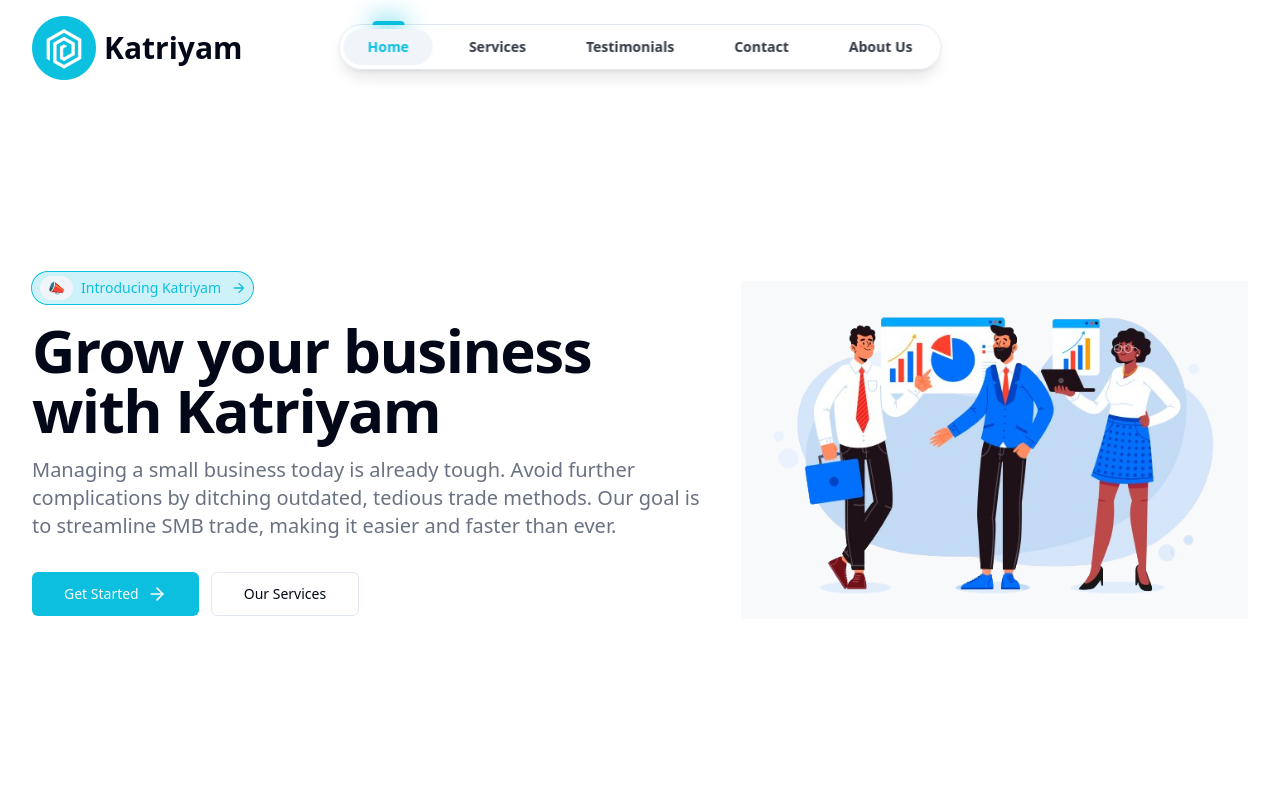
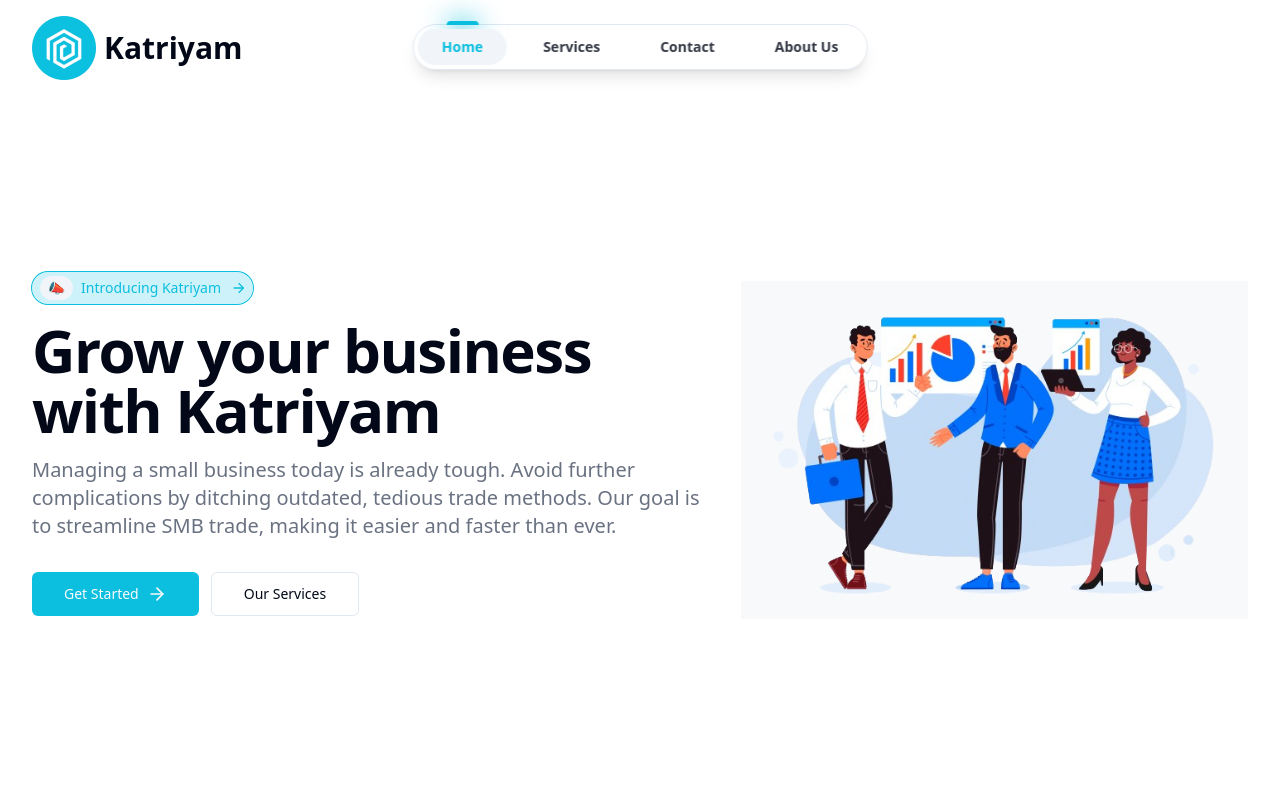
Before and after one commit to katriyam/katriyam-portfolio-v2, a Next.js app: page / in a window 1280 px wide. Shown: the top 800 px of the page. Built offline with nearby package versions, Linux system fonts and the light colour scheme.

Commit message:
testimonials menu removed

```diff
--- a/components/nav-menu.tsx
+++ b/components/nav-menu.tsx
@@ -1,6 +1,6 @@
 "use client";
 
-import { Home, MessageCircleMore, Briefcase, Mail, Users } from "lucide-react";
+import { Home, Briefcase, Mail, Users } from "lucide-react";
 import { NavBar } from "@/components/tubelight-navbar";
 import { Suspense } from "react";
 
@@ -8,7 +8,6 @@ export function NavigationMenu() {
   const navItems = [
     { name: "Home", url: "/#home", icon: Home },
     { name: "Services", url: "/#services", icon: Briefcase },
-    { name: "Testimonials", url: "/#testimonials", icon: MessageCircleMore },
     { name: "Contact", url: "/#contact", icon: Mail },
     { name: "About Us", url: "/about", icon: Users },
   ];
```
